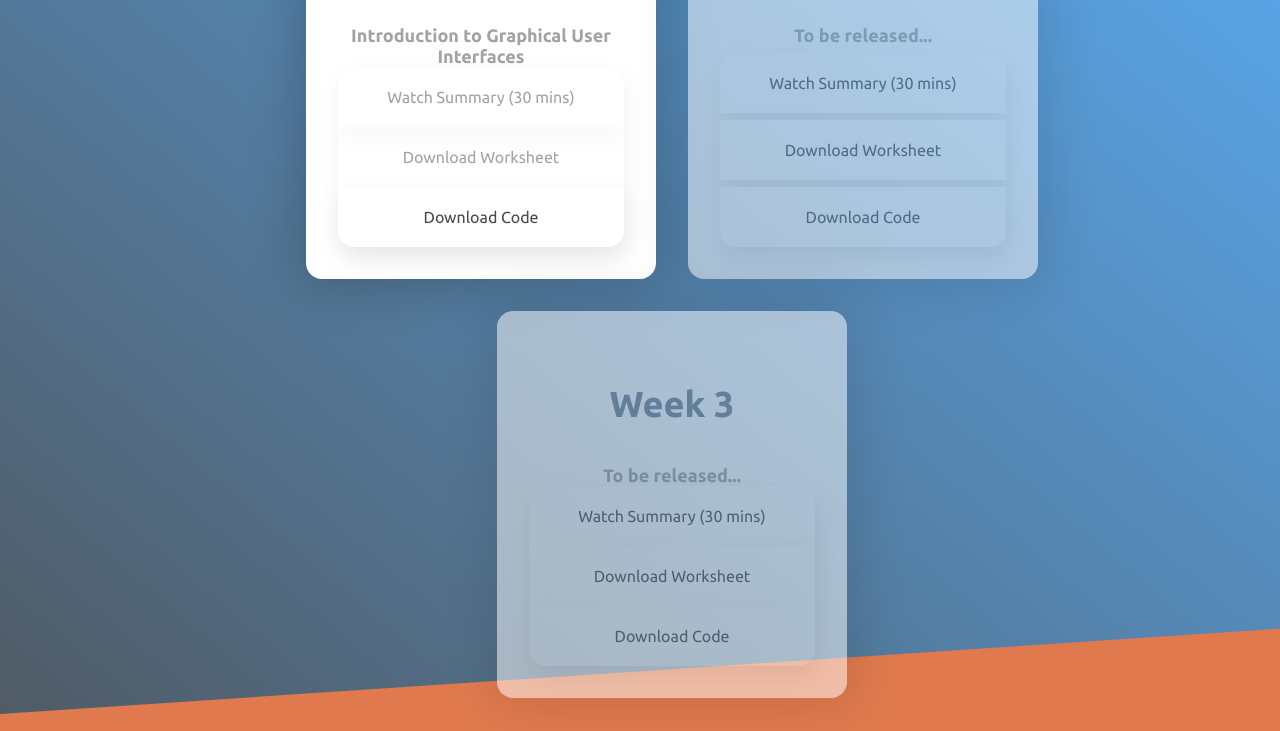
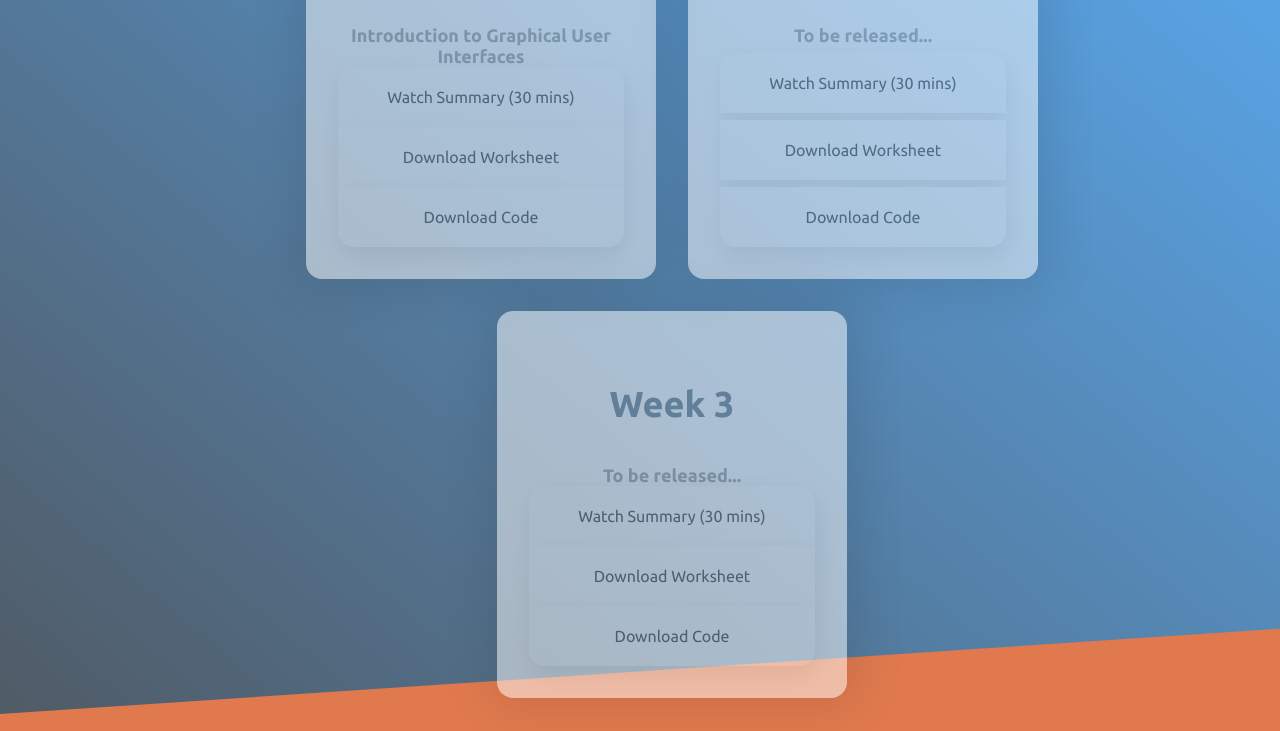
Before and after one commit to JonathanFajobi/QMPlusPlus, a plain HTML site: page views/gui.html in a window 1280 px wide. Shown: the part 369-1100 px from the top of the page. Drawn offline with nearby package versions, Linux system fonts and the light colour scheme.

Commit message:
SD Update

```diff
--- a/views/gui.html
+++ b/views/gui.html
@@ -39,16 +39,16 @@
         <div id="spacer"></div>
         <div class="flex-container">
 
-          <div class="plan-box margin-md">
+          <div class="plan-box margin-md disabled">
             <h2 class="box-heading">Week 1</h2>
             <h6 class="box-heading-3" style="text-align: center;">Introduction to Graphical User Interfaces</h6>
-            <a class="button-link disabled" href="#" style="border-bottom-left-radius: 0; border-bottom-right-radius: 0;">
+            <a class="button-link" href="#" style="border-bottom-left-radius: 0; border-bottom-right-radius: 0;">
                 Watch Summary (30 mins)
             </a>
-            <a class="button-link disabled" href="./../download/" download="#" style="border-radius: 0;">
+            <a class="button-link" href="./../download/" download="#" style="border-radius: 0;">
                 Download Worksheet
             </a>
-            <a class="button-link" href="./../download/week1.zip" download="Week 1 - Lab" style="border-top-left-radius: 0; border-top-right-radius: 0;">
+            <a class="button-link" href="#" download="Week 1 - Lab" style="border-top-left-radius: 0; border-top-right-radius: 0;">
                Download Code
             </a>
           </div>
```
Also changed, not shown: index.html (+0 -3 lines), views/sounddesign.html (+1 -1 lines), assets/desktop.png (added), assets/laptop-vector.png (added), assets/tired-student.png (added).
